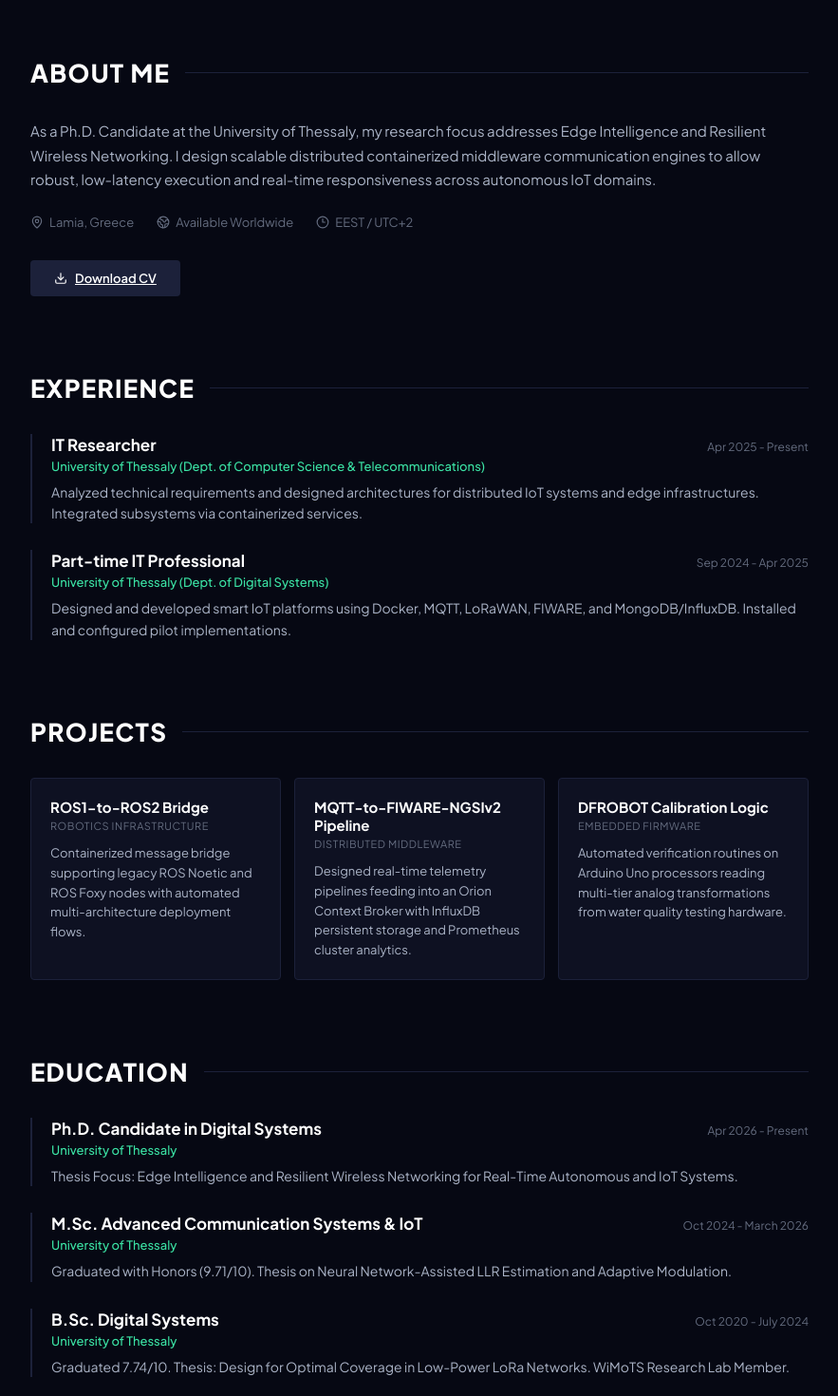
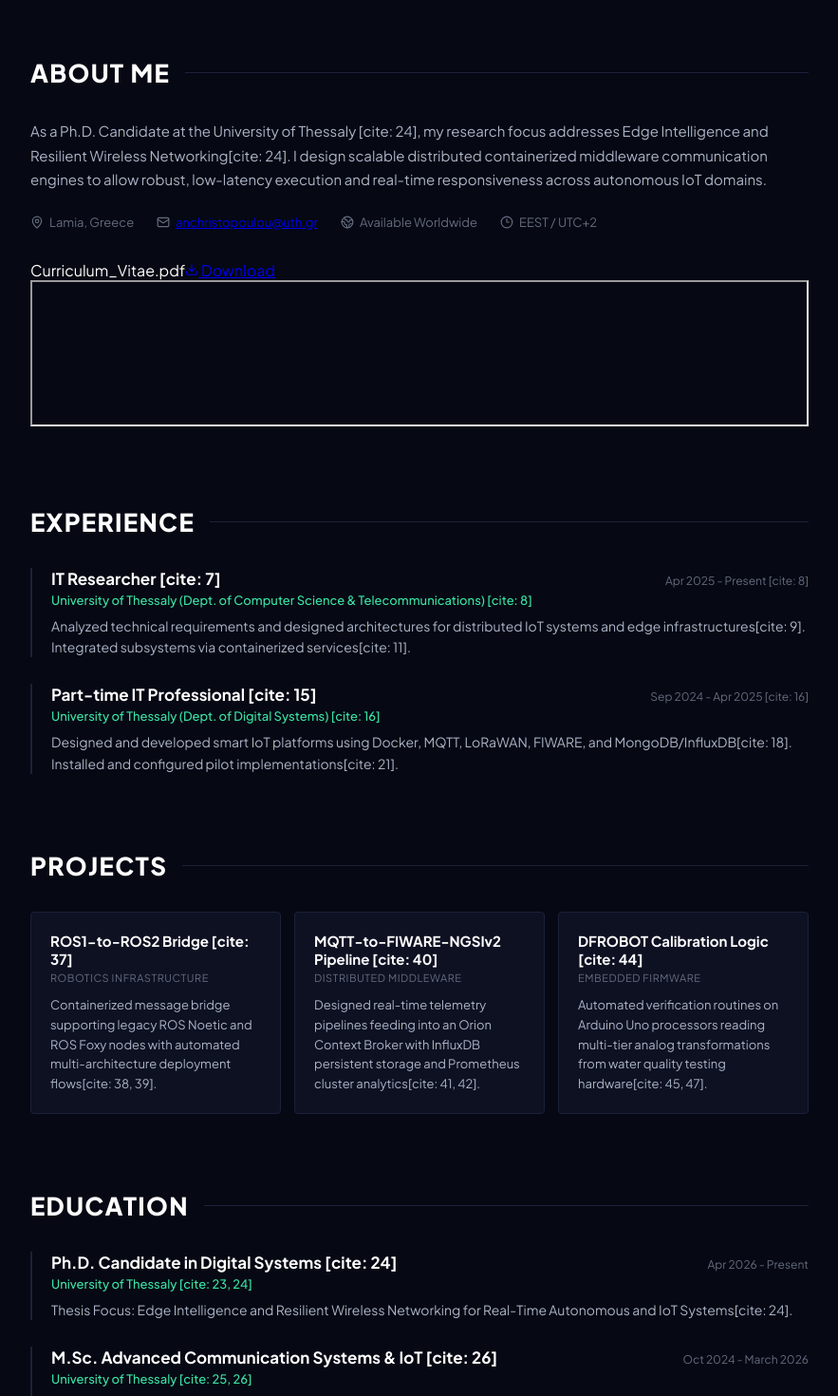
Before and after one commit to losandriana/bio, a React (Vite) app: page / in a window 1280 px wide. Shown: the part 580-2050 px from the top of the page at 95% size, without its empty margins (198-1081 px from the left). Built offline with nearby package versions, Linux system fonts and the light colour scheme.

Commit message:
Update main.jsx

```diff
--- a/src/main.jsx
+++ b/src/main.jsx
@@ -13,7 +13,8 @@ import {
   Clock3,
   Wrench,
   Github,
-  Download
+  Download,
+  FileText
 } from "lucide-react";
 import "./styles.css";
 
@@ -30,76 +31,87 @@ const navItems = [
 
 const experienceGroups = [
   {
-    company: "University of Thessaly (Dept. of Computer Science & Telecommunications)",
-    role: "IT Researcher",
-    date: "Apr 2025 - Present",
-    details: "Analyzed technical requirements and designed architectures for distributed IoT systems and edge infrastructures. Integrated subsystems via containerized services."
+    company: "University of Thessaly (Dept. of Computer Science & Telecommunications) [cite: 8]",
+    role: "IT Researcher [cite: 7]",
+    date: "Apr 2025 - Present [cite: 8]",
+    details: "Analyzed technical requirements and designed architectures for distributed IoT systems and edge infrastructures[cite: 9]. Integrated subsystems via containerized services[cite: 11]."
   },
   {
-    company: "University of Thessaly (Dept. of Digital Systems)",
-    role: "Part-time IT Professional",
-    date: "Sep 2024 - Apr 2025",
-    details: "Designed and developed smart IoT platforms using Docker, MQTT, LoRaWAN, FIWARE, and MongoDB/InfluxDB. Installed and configured pilot implementations."
+    company: "University of Thessaly (Dept. of Digital Systems) [cite: 16]",
+    role: "Part-time IT Professional [cite: 15]",
+    date: "Sep 2024 - Apr 2025 [cite: 16]",
+    details: "Designed and developed smart IoT platforms using Docker, MQTT, LoRaWAN, FIWARE, and MongoDB/InfluxDB[cite: 18]. Installed and configured pilot implementations[cite: 21]."
   }
 ];
 
 const technicalProjects = [
   {
-    title: "ROS1-to-ROS2 Bridge",
+    title: "ROS1-to-ROS2 Bridge [cite: 37]",
     meta: "Robotics Infrastructure",
-    body: "Containerized message bridge supporting legacy ROS Noetic and ROS Foxy nodes with automated multi-architecture deployment flows."
+    body: "Containerized message bridge supporting legacy ROS Noetic and ROS Foxy nodes with automated multi-architecture deployment flows[cite: 38, 39]."
   },
   {
-    title: "MQTT-to-FIWARE-NGSIv2 Pipeline",
+    title: "MQTT-to-FIWARE-NGSIv2 Pipeline [cite: 40]",
     meta: "Distributed Middleware",
-    body: "Designed real-time telemetry pipelines feeding into an Orion Context Broker with InfluxDB persistent storage and Prometheus cluster analytics."
+    body: "Designed real-time telemetry pipelines feeding into an Orion Context Broker with InfluxDB persistent storage and Prometheus cluster analytics[cite: 41, 42]."
   },
   {
-    title: "DFROBOT Calibration Logic",
+    title: "DFROBOT Calibration Logic [cite: 44]",
     meta: "Embedded Firmware",
-    body: "Automated verification routines on Arduino Uno processors reading multi-tier analog transformations from water quality testing hardware."
+    body: "Automated verification routines on Arduino Uno processors reading multi-tier analog transformations from water quality testing hardware[cite: 45, 47]."
   }
 ];
 
 const educationHistory = [
-  { title: "Ph.D. Candidate in Digital Systems", meta: "Apr 2026 - Present · University of Thessaly", body: "Thesis Focus: Edge Intelligence and Resilient Wireless Networking for Real-Time Autonomous and IoT Systems." },
-  { title: "M.Sc. Advanced Communication Systems & IoT", meta: "Oct 2024 - March 2026 · University of Thessaly", body: "Graduated with Honors (9.71/10). Thesis on Neural Network-Assisted LLR Estimation and Adaptive Modulation." },
-  { title: "B.Sc. Digital Systems", meta: "Oct 2020 - July 2024 · University of Thessaly", body: "Graduated 7.74/10. Thesis: Design for Optimal Coverage in Low-Power LoRa Networks. WiMoTS Research Lab Member." }
+  { title: "Ph.D. Candidate in Digital Systems [cite: 24]", meta: "Apr 2026 - Present · University of Thessaly [cite: 23, 24]", body: "Thesis Focus: Edge Intelligence and Resilient Wireless Networking for Real-Time Autonomous and IoT Systems[cite: 24]." },
+  { title: "M.Sc. Advanced Communication Systems & IoT [cite: 26]", meta: "Oct 2024 - March 2026 · University of Thessaly [cite: 25, 26]", body: "Graduated with Honors (9.71/10)[cite: 28]. Thesis on Neural Network-Assisted LLR Estimation and Adaptive Modulation[cite: 29]." },
+  { title: "B.Sc. Digital Systems [cite: 31]", meta: "Oct 2020 - July 2024 · University of Thessaly [cite: 30, 31]", body: "Graduated 7.74/10[cite: 33]. Thesis: Design for Optimal Coverage in Low-Power LoRa Networks[cite: 34]. WiMoTS Research Lab Member[cite: 35]." }
 ];
 
 const skillsInventory = [
-  { category: "Languages", items: ["Python", "C", "C++", "Java", "SQL", "PHP", "JavaScript"] },
-  { category: "Networks & IoT", items: ["LoRaWAN", "MQTT", "Kafka", "FIWARE", "Docker", "Edge Computing"] },
-  { category: "Robotics & Simulation", items: ["ROS1", "ROS2", "NS-3", "Android Studio"] },
-  { category: "Databases & Analytics", items: ["MySQL", "PostgreSQL", "MongoDB", "InfluxDB", "MATLAB", "SPSS"] }
+  { category: "Languages", items: ["Python", "C", "C++", "Java", "SQL", "PHP", "JavaScript"] }, // [cite: 49]
+  { category: "Networks & IoT", items: ["LoRaWAN", "MQTT", "Kafka", "FIWARE", "Docker", "Edge Computing"] }, // [cite: 50]
+  { category: "Robotics & Simulation", items: ["ROS1", "ROS2", "NS-3", "Android Studio"] }, // [cite: 50]
+  { category: "Databases & Analytics", items: ["MySQL", "PostgreSQL", "MongoDB", "InfluxDB", "MATLAB", "SPSS"] } // [cite: 51, 52]
 ];
 
 const publicationList = [
-  { title: "AI-Enabled Autoencoder-Based Physical Layer Design for 6G Communication Systems", source: "Electronics 2026, 15, 538", url: "https://doi.org/10.3390/electronics15030538" },
-  { title: "Distributed Prescribed Performance Formation Tracking for Unknown Euler-Lagrange Systems Under Input Saturation", source: "Sensors 2025, 25, 6002", url: "https://doi.org/10.3390/s25196002" },
-  { title: "Design and Implementation of Scalable and Low-Latency LoRaWAN IoT Architecture for Smart Cities", source: "IEEE ISCC 2025 · Bologna, Italy", url: "https://doi.org/10.1109/ISCC65549.2025.11326417" },
-  { title: "On the use of AI for 6G Signal Decoding in DVB - S.2 Applications", source: "IEEE CSCN 2024 · Belgrade, Serbia", url: "https://doi.org/10.1109/CSCN63874.2024.10849750" }
+  { title: "AI-Enabled Autoencoder-Based Physical Layer Design for 6G Communication Systems", source: "Electronics 2026, 15, 538", url: "https://doi.org/10.3390/electronics15030538" }, // [cite: 62, 63]
+  { title: "Distributed Prescribed Performance Formation Tracking for Unknown Euler-Lagrange Systems Under Input Saturation", source: "Sensors 2025, 25, 6002", url: "https://doi.org/10.3390/s25196002" }, // [cite: 63, 64]
+  { title: "Design and Implementation of Scalable and Low-Latency LoRaWAN IoT Architecture for Smart Cities", source: "IEEE ISCC 2025 · Bologna, Italy", url: "https://doi.org/10.1109/ISCC65549.2025.11326417" }, // [cite: 65]
+  { title: "On the use of AI for 6G Signal Decoding in DVB - S.2 Applications", source: "IEEE CSCN 2024 · Belgrade, Serbia", url: "https://doi.org/10.1109/CSCN63874.2024.10849750" } // [cite: 66]
 ];
 
 const certificationsList = [
-  { name: "Wireless Communications Onramp", provider: "MathWorks · Nov 2024" },
-  { name: "Signal Processing Onramp", provider: "MathWorks · Oct 2024" },
-  { name: "MATLAB Fundamentals", provider: "MathWorks · May 2024" },
-  { name: "Academy for LoRaWAN", provider: "Semtech · Dec 2023" },
-  { name: "Cybersecurity and Routing in Computer Networks", provider: "Cisco Academy · Oct 2021" }
+  { name: "Wireless Communications Onramp", provider: "MathWorks · Nov 2024" }, // [cite: 54]
+  { name: "Signal Processing Onramp", provider: "MathWorks · Oct 2024" }, // [cite: 54]
+  { name: "MATLAB Fundamentals", provider: "MathWorks · May 2024" }, // [cite: 55]
+  { name: "Academy for LoRaWAN", provider: "Semtech · Dec 2023" }, // [cite: 56]
+  { name: "Cybersecurity and Routing in Computer Networks", provider: "Cisco Academy · Oct 2021" } // [cite: 60]
 ];
 
+// Handles scrolling manually via viewport calculations to keep URLs clean
 function handleScroll(id) {
   const element = document.getElementById(id);
   if (element) {
-    element.scrollIntoView({ behavior: "smooth", block: "start" });
+    const offset = 70; // Matches top navigation height configuration
+    const bodyRect = document.body.getBoundingClientRect().top;
+    const elementRect = element.getBoundingClientRect().top;
+    const elementPosition = elementRect - bodyRect;
+    const offsetPosition = elementPosition - offset;
+
+    window.scrollTo({
+      top: offsetPosition,
+      behavior: "smooth"
+    });
   }
 }
 
 function App() {
+  const cvPath = `${import.meta.env.BASE_URL}cv.pdf`;
+
   return (
     <div className="portfolio-site">
-      {/* Top Navbar with Andriana logo removed */}
       <header className="top-navbar">
         <nav className="header-nav-links">
           {navItems.map((item) => (
@@ -116,10 +128,10 @@ function App() {
         <section className="hero-section" id="home">
           <div className="hero-text-content">
             <h1 className="static-name-heading">
-              Andriana<br />Christopoulou
+              Andriana<br />Christopoulou {/* [cite: 1] */}
             </h1>
             <p className="static-role-subline">
-              Networks Researcher <span>•</span> IoT Engineer <span>•</span> Robotics Specialist
+              Networks Researcher <span>•</span> IoT Engineer <span>•</span> Robotics Specialist {/* [cite: 2] */}
             </p>
             <div className="hero-cta-row">
               <button className="cta-primary-btn" onClick={() => handleScroll("contact")}>
@@ -127,27 +139,42 @@ function App() {
               </button>
             </div>
             <div className="social-icon-circles">
-              <a href="https://github.com/losandriana" target="_blank" rel="noreferrer" aria-label="GitHub"><Github size={16} /></a>
-              <a href="mailto:andrianachristopoulou02@gmail.com" aria-label="Email"><Mail size={16} /></a>
+              <a href="https://github.com/losandriana" target="_blank" rel="noreferrer" aria-label="GitHub"><Github size={16} /></a> {/* [cite: 4] */}
+              <a href="mailto:andrianachristopoulou02@gmail.com" aria-label="Personal Email"><Mail size={16} /></a> {/* [cite: 3] */}
+              <a href="mailto:anchristopoulou@uth.gr" aria-label="Academic Email"><FileText size={16} /></a>
             </div>
           </div>
         </section>
 
-        {/* Section 2: About Me */}
+        {/* Section 2: About Me & Interactive PDF Frame */}
         <section className="about-section" id="about">
           <h2 className="section-title-line">About Me</h2>
           <p className="detailed-narrative">
-            As a Ph.D. Candidate at the University of Thessaly, my research focus addresses Edge Intelligence and Resilient Wireless Networking. I design scalable distributed containerized middleware communication engines to allow robust, low-latency execution and real-time responsiveness across autonomous IoT domains.
+            As a Ph.D. Candidate at the University of Thessaly [cite: 24], my research focus addresses Edge Intelligence and Resilient Wireless Networking[cite: 24]. I design scalable distributed containerized middleware communication engines to allow robust, low-latency execution and real-time responsiveness across autonomous IoT domains.
           </p>
           <div className="quick-specs-grid">
-            <span><MapPin size={14} /> Lamia, Greece</span>
+            <span><MapPin size={14} /> Lamia, Greece</span> {/* [cite: 3] */}
+            <span><Mail size={14} /> <a href="mailto:anchristopoulou@uth.gr" className="inline-email-link">anchristopoulou@uth.gr</a></span>
             <span><Globe2 size={14} /> Available Worldwide</span>
             <span><Clock3 size={14} /> EEST / UTC+2</span>
           </div>
-          <div className="cv-download-wrapper">
-            <a href={`${import.meta.env.BASE_URL}cv.pdf`} download="CV_Christopoulou_Andriana.pdf" className="download-cv-btn">
-              <Download size={14} /> Download CV
-            </a>
+
+          {/* Embedded Full CV Document Container */}
+          <div className="cv-document-container">
+            <div className="cv-document-header">
+              <span className="document-title">Curriculum_Vitae.pdf</span>
+              <a href={cvPath} download="CV_Christopoulou_Andriana.pdf" className="download-cv-icon-btn">
+                <Download size={14} /> Download
+              </a>
+            </div>
+            <div className="cv-iframe-wrapper">
+              <iframe
+                src={`${cvPath}#toolbar=0&navpanes=0`}
+                title="Andriana Christopoulou English CV Preview"
+                width="100%"
+                height="100%"
+              />
+            </div>
           </div>
         </section>
 
@@ -192,7 +219,7 @@ function App() {
                   <h3>{edu.title}</h3>
                   <span className="tile-date-label">{edu.meta.split('·')[0]}</span>
                 </div>
-                <p className="tile-institution-sub">{edu.meta.split('·')[1] || "University of Thessaly"}</p>
+                <p className="tile-institution-sub">{edu.meta.split('·')[1]}</p>
                 <p className="tile-description-body">{edu.body}</p>
               </article>
             ))}
@@ -245,9 +272,10 @@ function App() {
         <section className="generic-section contact-footer-block" id="contact">
           <h2 className="section-title-line">Contact</h2>
           <p>Let's discuss distributed infrastructures, systems automation, or research targets.</p>
-          <a href="mailto:andrianachristopoulou02@gmail.com" className="footer-email-link">
-            andrianachristopoulou02@gmail.com
-          </a>
+          <div className="footer-links-stack">
+            <a href="mailto:anchristopoulou@uth.gr" className="footer-email-link">anchristopoulou@uth.gr</a>
+            <a href="mailto:andrianachristopoulou02@gmail.com" className="footer-email-link subtle">andrianachristopoulou02@gmail.com [cite: 3]</a>
+          </div>
         </section>
 
       </main>
```
